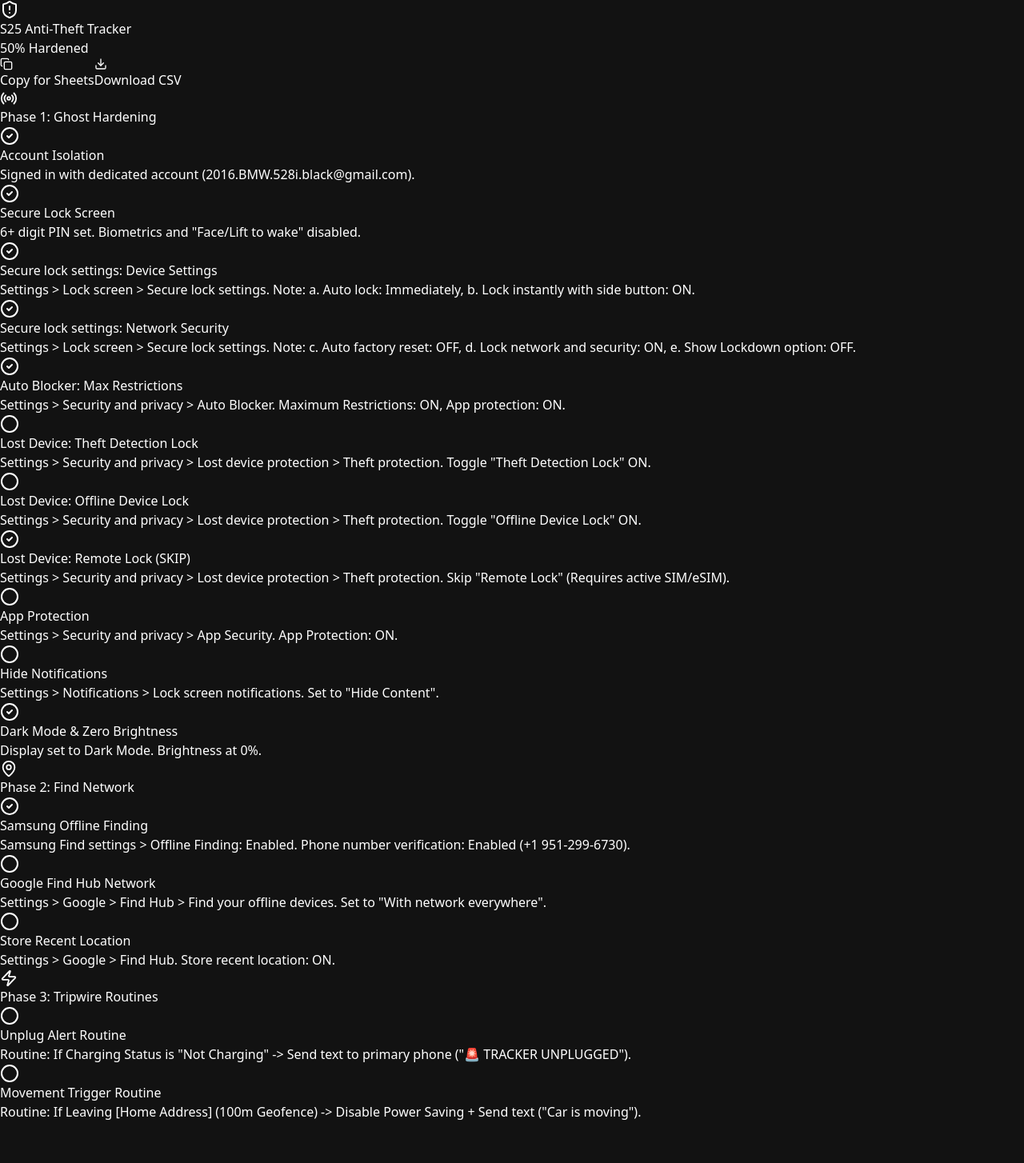
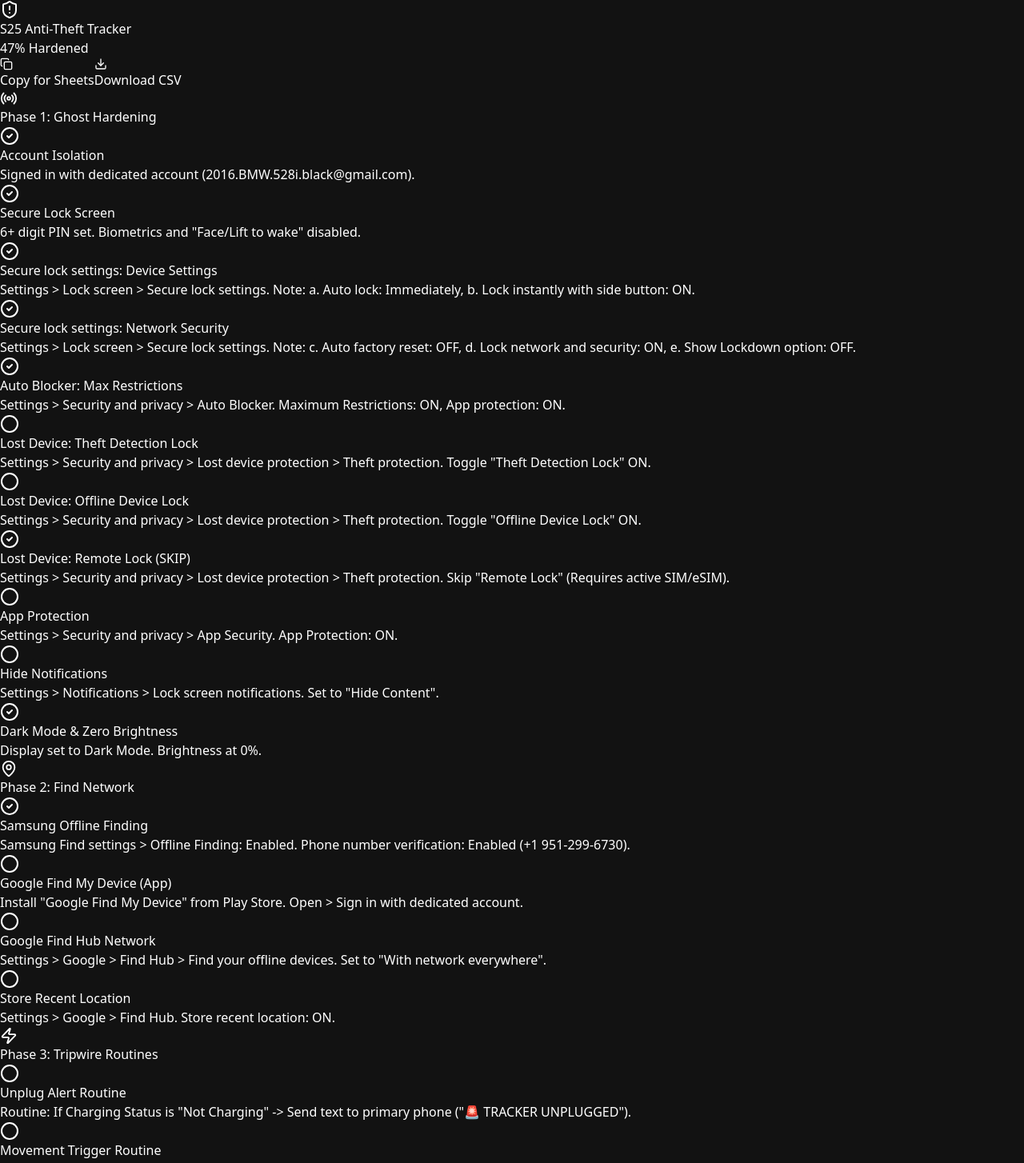
Before and after one commit to KeithOwns/lophone, a React (Vite) app: page / in a window 1280 px wide. Shown: the top 1454 px of the page at 80% size. Before the commit the page ends 1402 px from the top, so only its background shows below. Built offline with nearby package versions, Linux system fonts and the light colour scheme.

Commit message:
chore: Clarify Google Find My Device app installation step

```diff
--- a/src/App.jsx
+++ b/src/App.jsx
@@ -15,7 +15,8 @@
     { id: 9, phase: 1, title: 'Hide Notifications', desc: 'Settings > Notifications > Lock screen notifications. Set to "Hide Content".', completed: false },
     { id: 10, phase: 1, title: 'Dark Mode & Zero Brightness', desc: 'Display set to Dark Mode. Brightness at 0%.', completed: true },
     { id: 11, phase: 2, title: 'Samsung Offline Finding', desc: 'Samsung Find settings > Offline Finding: Enabled. Phone number verification: Enabled (+1 951-299-6730).', completed: true },
-    { id: 12, phase: 2, title: 'Google Find Hub Network', desc: 'Settings > Google > Find Hub > Find your offline devices. Set to "With network everywhere".', completed: false },
+    { id: 12, phase: 2, title: 'Google Find My Device (App)', desc: 'Install "Google Find My Device" from Play Store. Open > Sign in with dedicated account.', completed: false },
+    { id: 19, phase: 2, title: 'Google Find Hub Network', desc: 'Settings > Google > Find Hub > Find your offline devices. Set to "With network everywhere".', completed: false },
     { id: 13, phase: 2, title: 'Store Recent Location', desc: 'Settings > Google > Find Hub. Store recent location: ON.', completed: false },
     { id: 14, phase: 3, title: 'Unplug Alert Routine', desc: 'Routine: If Charging Status is "Not Charging" -> Send text to primary phone ("🚨 TRACKER UNPLUGGED").', completed: false },
     { id: 15, phase: 3, title: 'Movement Trigger Routine', desc: 'Routine: If Leaving [Home Address] (100m Geofence) -> Disable Power Saving + Send text ("Car is moving").', completed: false }
```
